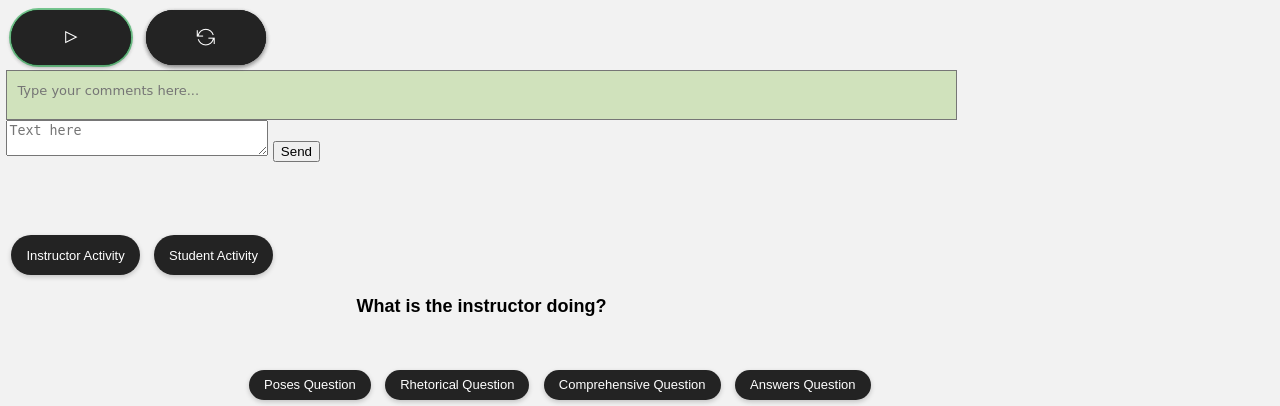
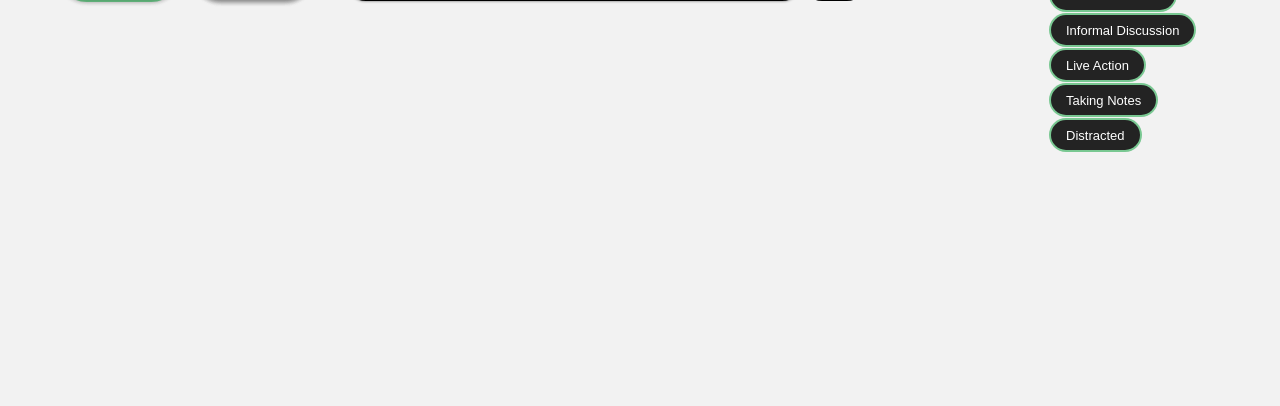
Before and after one commit to ROCA-UVA/ROCA-Web, a PHP site: page / in a window 1280 px wide. Shown: the part 613-1019 px from the top of the page. After the commit the page ends 765 px from the top, so only its background shows below. Run offline with PHP 8.4, Linux system fonts and the light colour scheme.

Commit message:
improve comments styling

```diff
--- a/assets/stylesheet.css
+++ b/assets/stylesheet.css
@@ -717,6 +717,7 @@ button:focus {
 	background-color: gray;
 }
 
+
 /* comment box */
 .comment {
 	width: 100%;
@@ -735,53 +736,41 @@ button:focus {
 	width: 100%;
   }
 
-<<<<<<< HEAD
 
-/* second row comments bar */
-.comments-column {
-=======
 /* play button */
 .play-reset-btn {
->>>>>>> 72e947dec29f5ee9bde087ade05f94555061722a
 	float: left;
 	width: 30%;
+	position: relative;
+	left: 5%;
 }
-
-/* comments bar */
-.comments-column {
-	float: left;
-	width: 60%;
-}
-  /* send button */
-.send-btn {
-	float: left;
-	width: 10%;
-}
-<<<<<<< HEAD
-
-/* Clear floats after the columns */
-.row:after {
-	content: "";
-	display: table;
-	clear: both;
-  }
 
 /* comment box */
   form {
 	  display: flex;
+	  padding: 0.75%;
+	  position: relative;
+	  left: 5%;
+	  resize: both;
   }
 
   textarea {
 	display: inline-block;
-	width: 50%;
+	width: 70%;
 	resize: none;
+	border-radius: 20px;
+	box-shadow:0 1px 2px #aaa;
+	border: 2px solid black;
+	outline: none !important;
+
   }
 
   #submit {
 	display: inline-block;
 	width: 10%;
 	background: black;
-	color: white
+	color:white;
+	border-radius: 20px;
+	position: relative;
+	left: 0%;
   }
-=======
->>>>>>> 72e947dec29f5ee9bde087ade05f94555061722a
--- a/index.html
+++ b/index.html
@@ -38,7 +38,6 @@
 						<div class="play-reset-btn">
 							<div class="pen-wrapper" style="display: inline-block">
 								<div class="buton-cover button-slide-out" id="active_div">
-
 									<div class="button-slide-out__above">
 											<button class="btn" id="initiallyCancel" onclick="reload()">Stop</button>
 									</div>
@@ -58,7 +57,6 @@
 							<div class="pen-wrapper" style="display: inline-block">
 
 								<div class="buton-cover button-slide-out" id="reset_div">
-
 									<div class="button-slide-out__above">
 											<button class="btn" id="initiallyReset" onclick="reload()">Reset</button>
 									</div>
@@ -78,18 +76,11 @@
 						</div>
 
 						<!-- comments text area -->
-					<div class="comments-column">
-						<textarea placeholder="Type your comments here..." class="comment" style = "margin-left:0%;margin-right:auto;display:block;margin-bottom:0%" ></textarea>
-					</div>
-
-
-				<!-- comments text area -->
 						<form>
-						<textarea cols="30" rows="2" placeholder="Text here"></textarea>
+								<textarea cols="30" rows="3" placeholder=" Text here"></textarea>
 								<input id="submit" type="submit" value="Send">
 						</form>
-
-
+					</div>
 				</div>
 
 		</div>
```
Lines whose indentation alone changed are shown as unchanged.
